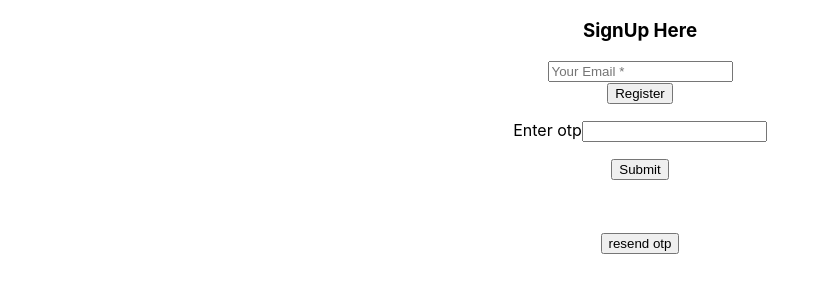
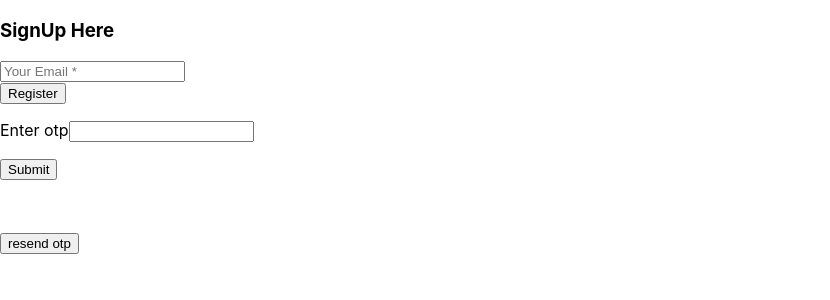
Before and after one commit to maciejruminski/boring-app, a React (Create React App) app in the folder client/: page / in a window 1280 px wide. Shown: the top 300 px of the page, without its empty margins (0-830 px from the left). Built offline with nearby package versions, Linux system fonts and the light colour scheme.

Commit message:
Adding context with state and actions and use custom useBoringApp hook for whole App

```diff
--- a/client/src/App.tsx
+++ b/client/src/App.tsx
@@ -1,12 +1,28 @@
-import React from "react";
-import "./App.css";
+// Functions.
+import { createContext, useEffect } from "react";
+
+// Components.
 import Dashboard from "./components/Dashboard";
 import SignUp from "./components/SignUp";
 
+// Hooks.
+import useBoringApp from "./hooks/useBoringApp";
+
+// Context.
+export const AppContext = createContext({});
+
 function App() {
-  const [isLoggedIn, setIsLoggedIn] = React.useState(false);
+  const { state, actions } = useBoringApp();
 
-  return <div className="App">{isLoggedIn ? <Dashboard /> : <SignUp />}</div>;
+  useEffect(() => {
+    console.log(state);
+  });
+
+  return (
+    <AppContext.Provider value={{ state, actions }}>
+      {state.isLoggedIn ? <Dashboard /> : <SignUp />}
+    </AppContext.Provider>
+  );
 }
 
 export default App;
```
